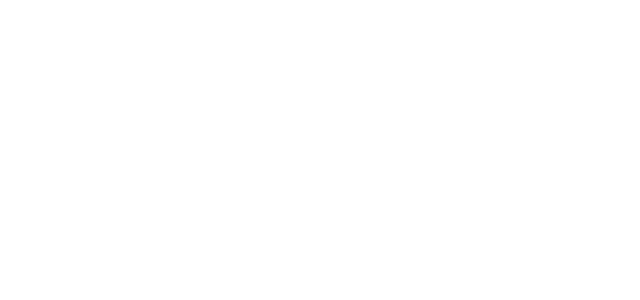
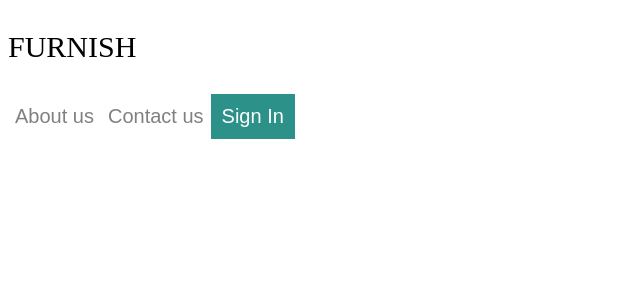
Before and after one commit to minhazapon/Furnish-Kodezen-react.js-project, a React (Vite) app: page / in a window 1280 px wide. Shown: the top 300 px of the page, without its empty margins (0-640 px from the left). Built offline with nearby package versions, Linux system fonts and the light colour scheme.

Commit message:
added nav file

```diff
--- /dev/null
+++ b/src/Footer.jsx
@@ -0,0 +1,14 @@
+
+
+
+const Footer = () => {
+
+
+    return (
+        <div>
+
+        </div>
+    );
+};
+
+export default Footer;
--- /dev/null
+++ b/src/Nav.jsx
@@ -0,0 +1,37 @@
+
+
+
+const Nav = () => {
+    return (
+        <div>
+
+
+            <div className=" navbar ">
+
+                <div>
+
+                <p className="navName  ">FURNISH</p>
+
+                </div>
+
+
+
+
+                <div>
+
+                    <button className=" navAbout  ">About us</button>
+                    <button className=" navAbout  ">Contact us</button>
+                    <button className=" navSign ">Sign In</button>
+
+
+                </div>
+
+
+
+            </div>
+
+        </div>
+    );
+};
+
+export default Nav;
--- a/src/Root.jsx
+++ b/src/Root.jsx
@@ -1,3 +1,6 @@
+import { Outlet } from "react-router-dom";
+import Nav from "./Nav";
+import Footer from "./Footer";
 
 
 
@@ -7,6 +10,10 @@
     return (
         <div>
 
+            <Nav></Nav>
+            <Outlet></Outlet>
+            <Footer></Footer>
+
         </div>
     );
 };
--- a/src/main.jsx
+++ b/src/main.jsx
@@ -1,6 +1,7 @@
 import { StrictMode } from 'react'
 import { createRoot } from 'react-dom/client'
 import './index.css'
+import './raw css file/Furnish.css'
 
 import {
   createBrowserRouter,
--- /dev/null
+++ b/src/raw css file/Furnish.css
@@ -0,0 +1,25 @@
+.navName{
+
+    font-size: 30px;
+
+}
+.navAbout{
+
+    font-size: 20px;
+    border: 1px solid rgba(128, 128, 128, 0);
+    border-radius: 2px;
+    color: gray;
+    background: white;
+
+}
+.navSign{
+
+
+    font-size: 20px;
+    background: #2C9289;
+    color: white;
+    border: 1px solid #2C9289 ;
+    padding: 10px;
+
+
+}
```
